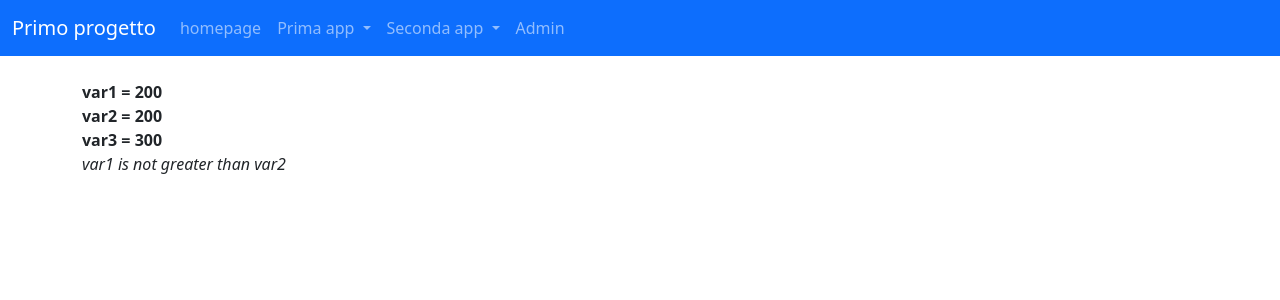
After one commit to thomasgazziola/primo_progetto, a Django app: page /seconda_app/if_else_elif in a window 1280 px wide. The commit adds this page. Shown: the top 300 px of the page. Run offline with Django 5.2, Linux system fonts and the light colour scheme.

Commit message:
Passo 12:"Utilizzo degli if-else-elif"

```diff
--- a/primo_progetto/templates/base.html
+++ b/primo_progetto/templates/base.html
@@ -52,6 +52,7 @@
               <ul class="dropdown-menu" aria-labelledby="secondaAppDropdown">
                 <!-- Sostituire o collegare qui le voci presenti nell'index della Seconda app -->
                 <li><a class="dropdown-item" href="{% url 'seconda_app:es_if'%}">es_if</a></li>
+                <li><a class="dropdown-item" href="{% url 'seconda_app:if_else_elif'%}">if_else_elif</a></li>
               </ul>
             </li>
 
--- /dev/null
+++ b/seconda_app/templates/seconda_app/if_else_elif.html
@@ -0,0 +1,20 @@
+{% extends 'base.html'%}
+{%block title%}
+    {{block.super}} | ELSE, IF, ELIF
+{%endblock title%}
+{%block content%}
+    <b>var1 = {{ var1 }}</b> <br/>
+    <b>var2 = {{ var2}}</b> <br/>
+    <b>var3 = {{ var3 }}</b> <br/>
+{% if not var1 > var2 %}
+     <p><i>var1 is not greater than var2 </i></p>
+     {% else %}
+     <p><i>var1 is greater than var2 </i></p>
+{% endif %}
+{% if var1 > var2 %}
+     <p><i>var1 is greater than var2 </i></p>
+     {% elif var1 < var2 %}
+     <p><i>var1 is less than var2 </i></p>
+{% endif %}
+
+{%endblock content%}
--- a/seconda_app/urls.py
+++ b/seconda_app/urls.py
@@ -1,8 +1,10 @@
 from django.urls import path
 from seconda_app.views import es_if
+from seconda_app.views import if_else_elif
 
 app_name = "seconda_app"
 
 urlpatterns = [
     path("es_if", es_if, name="es_if"),
+    path("if_else_elif",if_else_elif, name="if_else_elif"),
 ]
--- a/seconda_app/views.py
+++ b/seconda_app/views.py
@@ -7,3 +7,10 @@ def es_if(request):
             'var3': 300 }
 #Calling the render() method to render the request from es_if.html page by using the dictionary, dic
     return render (request, "es_if.html", dic)
+
+def if_else_elif(request):
+    dic = { 'var1': 200,
+            'var2': 200,
+            'var3': 300 }
+#Calling the render() method to render the request from es_if_else_elif.html page by using the dictionary, dic
+    return render (request, "if_else_elif.html", dic)
```
